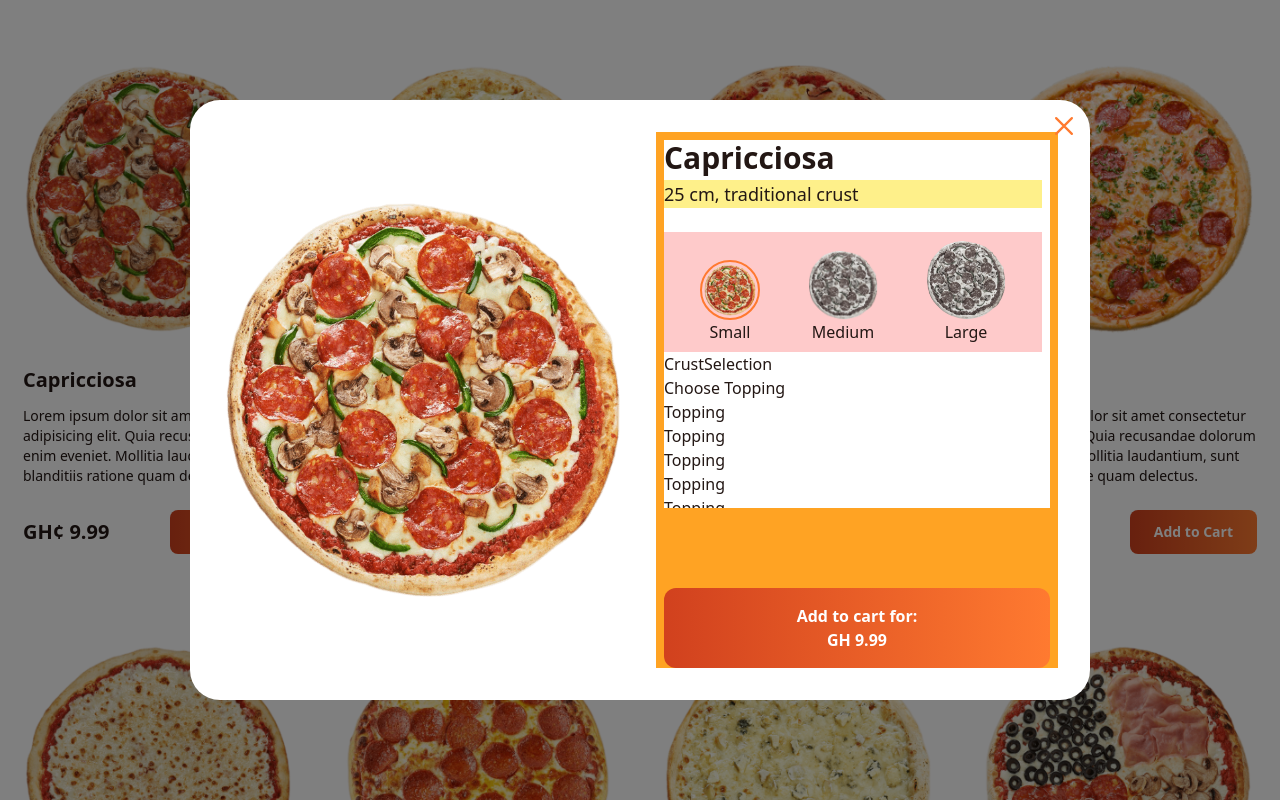
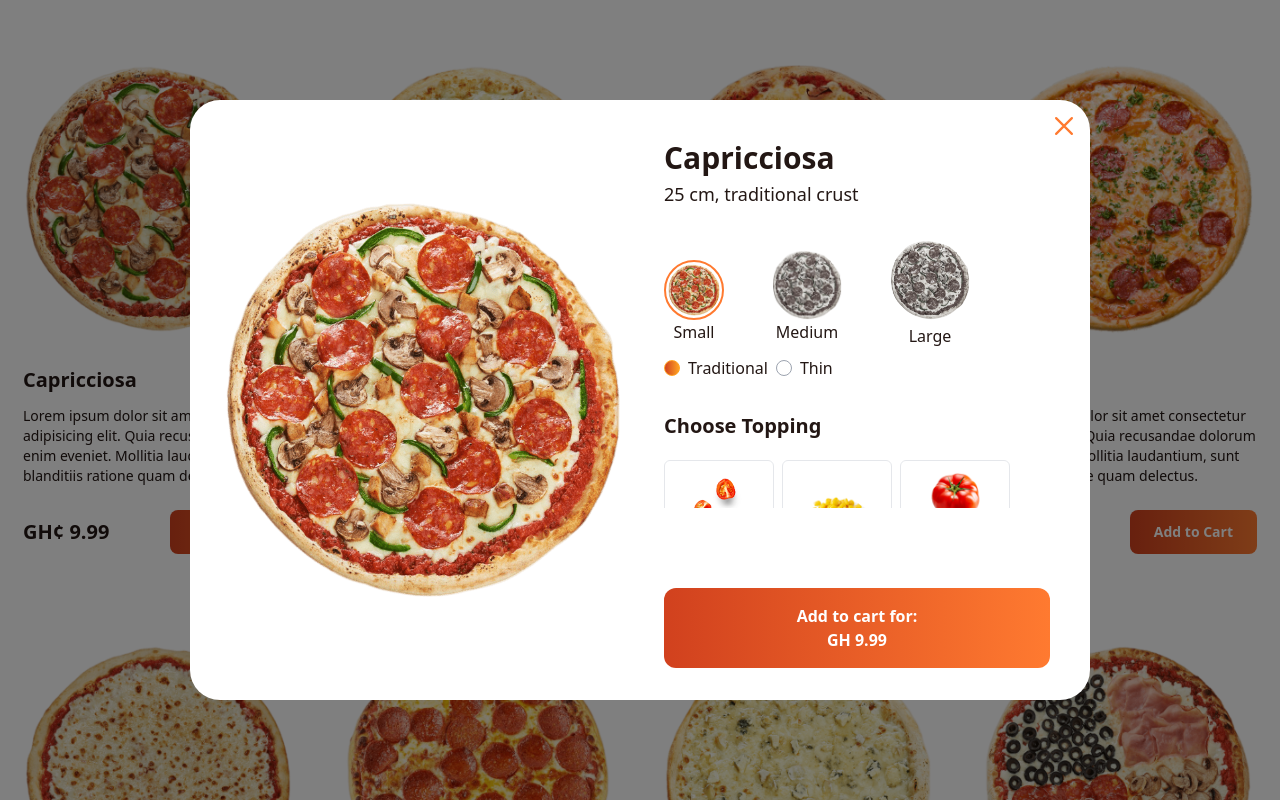
Before and after one commit to KingEmma7/king-pizza-shop, a Next.js app: page / in a window 1280 px wide. Both pictures are taken after a click on the picture 158 px from the left and 199 px from the top of the page. Shown: the top 800 px of the page. Built offline with nearby package versions, Linux system fonts and the light colour scheme.

Commit message:
completed modal ui

```diff
--- a/src/app/components/CrustSelection.js
+++ b/src/app/components/CrustSelection.js
@@ -1,5 +1,34 @@
-const CrustSelection = () => {
-  return <div>CrustSelection</div>;
+const CrustSelection = ({ crust, setCrust }) => {
+  return (
+    <div className=" flex justify-center items-center lg:justify-start">
+      <div className="flex gap-x-2 mb-8 cursor-pointer font-medium">
+        <label className="flex items-center gap-x-2 cursor-pointer">
+          <input
+            type="radio"
+            name="crust"
+            value="traditional"
+            checked={crust === "traditional"}
+            onChange={(e) => setCrust(e.target.value)}
+            className="appearance-none w-4 h-4 border border-gray-400 rounded-full checked:bg-gradient-to-r checked:from-primary checked:to-secondary checked:border-secondary cursor-pointer"
+          />
+          Traditional
+        </label>
+
+
+        <label className="flex items-center gap-x-2 cursor-pointer">
+          <input
+            type="radio"
+            name="crust"
+            value="thin"
+            checked={crust === "thin"}
+            onChange={(e) => setCrust(e.target.value)}
+            className="appearance-none w-4 h-4 border border-gray-400 rounded-full checked:bg-gradient-to-r checked:from-primary checked:to-secondary checked:border-secondary cursor-pointer"
+          />
+          Thin
+        </label>
+      </div>
+    </div>
+  );
 };
 
 export default CrustSelection;
--- a/src/app/components/PizzaDetails.js
+++ b/src/app/components/PizzaDetails.js
@@ -7,41 +7,48 @@
 const PizzaDetails = ({ pizza }) => {
   const [size, setSize] = useState("small");
   const [crust, setCrust] = useState("traditional");
-  const [topping, setTopping] = useState([]);
-  const [toppingPrice, setToppingPrice] = useState(0);
+  const [additionalTopping, setAdditionalTopping] = useState([]);
+  const [additionalToppingPrice, setAdditionalToppingPrice] = useState(0);
   const [price, setPrice] = useState(0);
 
   useEffect(() => {
     size === "small"
-      ? setPrice(parseFloat(pizza.priceSm + toppingPrice).toFixed(2))
+      ? setPrice(parseFloat(pizza.priceSm + additionalToppingPrice).toFixed(2))
       : size === "medium"
-      ? setPrice(parseFloat(pizza.priceMd + toppingPrice).toFixed(2))
+      ? setPrice(parseFloat(pizza.priceMd + additionalToppingPrice).toFixed(2))
       : size === "large"
-      ? setPrice(parseFloat(pizza.priceLg + toppingPrice).toFixed(2))
+      ? setPrice(parseFloat(pizza.priceLg + additionalToppingPrice).toFixed(2))
       : null;
-  }, []);
+  });
 
   useEffect(() => {
-    if (topping.length > 0) {
-      const toppingPrice = topping.reduce((a, c) => a + c.price, 0);
-      setToppingPrice(toppingPrice);
-    } else setToppingPrice(0);
-  }, [topping]);
+    if (additionalTopping.length > 0) {
+      const toppingPrice = additionalTopping.reduce((a, c) => a + c.price, 0);
+      setAdditionalToppingPrice(toppingPrice);
+    } else setAdditionalToppingPrice(0);
+  }, [additionalTopping]);
 
   return (
     <div className="flex flex-col lg:flex-row lg:gap-x-8 h-full md:p-8">
       <div className="lg:flex-1 flex justify-center items-center">
         <div className="max-w-[300px] lg:max-w-none mt-6 lg:mt-0">
-          <Image width={450} height={450} src={pizza.image} alt="" priority={1} className="mx-auto relative"/>
+          <Image
+            width={450}
+            height={450}
+            src={pizza.image}
+            alt=""
+            priority={1}
+            className="mx-auto relative"
+          />
         </div>
       </div>
 
-      <div className="bg-secondary flex flex-col flex-1">
+      <div className="flex flex-col flex-1">
         <div className="flex-1 p-2 text-center lg:text-left">
           <div className="flex-1 bg-white overflow-y-scroll h-[46vh] scrollbar-thin scrollbar-thumb-gray-200 scrollbar-track-white pr-2">
             <div className="font-semibold">
               <h2 className="capitalize text-3xl mb-1">{pizza.name}</h2>
-              <div className="bg-yellow-200 mb-6 text-lg font-medium">
+              <div className="mb-6 text-lg font-medium">
                 <span>
                   {size === "small"
                     ? "25 cm"
@@ -54,13 +61,20 @@
                 <span>, {crust} crust</span>
               </div>
             </div>
-            <SizeSelection pizza={pizza} size={size} setSize={setSize}  />
-            <CrustSelection />
+            <SizeSelection pizza={pizza} size={size} setSize={setSize} />
+            <CrustSelection crust={crust} setCrust={setCrust} />
 
-            <div>Choose Topping</div>
-            <div>
+            <div className="mb-4 text-xl font-semibold">Choose Topping</div>
+            <div className="flex flex-1 flex-wrap gap-2 py-1 justify-center lg:justify-start">
               {pizza.toppings?.map((topping, index) => {
-                return <Topping key={index} />;
+                return (
+                  <Topping
+                    topping={topping}
+                    additionalTopping={additionalTopping}
+                    setAdditionalTopping={setAdditionalTopping}
+                    key={index}
+                  />
+                );
               })}
             </div>
           </div>
--- a/src/app/components/SizeSelection.js
+++ b/src/app/components/SizeSelection.js
@@ -2,7 +2,7 @@
 
 const SizeSelection = ({ pizza, size, setSize }) => {
   return (
-    <div className="mx-auto max-w-sm bg-red-200 lg:max-w-none flex items-center justify-center">
+    <div className="mx-auto max-w-sm lg:max-w-none flex items-center justify-center lg:justify-start">
       <div className="flex gap-x-12 items-baseline mb0-10 font-medium">
         <label className=" flex flex-col items-center gap-x-2 py-2 cursor-pointer">
           <Image
@@ -60,7 +60,7 @@
               size === "large"
                 ? "border-2 border-orange p-[2px] rounded-full"
                 : "border-transparent filter saturate-[0.1]"
-            }`}
+            } mb-1`}
           />
           <input
             type="radio"
--- a/src/app/components/Topping.js
+++ b/src/app/components/Topping.js
@@ -1,5 +1,68 @@
-const Topping = () => {
-  return <div>Topping</div>;
+import { useState, useEffect } from "react";
+import Image from "next/image";
+import { IoMdCheckmark } from "react-icons/io";
+
+const Topping = ({ topping, additionalTopping, setAdditionalTopping }) => {
+  const [isChecked, setIsChecked] = useState(false);
+
+  const handleCheckBox = () => {
+    setIsChecked(!isChecked);
+  };
+
+  const handleTopping =()=>{
+    if (isChecked){
+      const newToppings = new Set([...additionalTopping, {...topping}])
+      setAdditionalTopping(Array.from(newToppings))
+    }
+    else {
+      const newToppings = additionalTopping.filter((toppingObj)=>{
+        return toppingObj.name !== topping.name
+      })
+
+      setAdditionalTopping(newToppings)
+    }
+  }
+
+  useEffect(()=>{
+    handleTopping()
+  },[isChecked])
+
+  return (
+    <div
+      className={`${
+        isChecked && "border-orange"
+      } w-full max-w-[110px] h-[140px] p-1 flex flex-col items-center justify-center border rounded-md bg-white relative`}
+    >
+      <Image
+        src={topping.image}
+        width={70}
+        height={70}
+        alt=""
+        className="mb-2"
+      />
+
+      <div className="text-sm capitalize text-center font-medium">
+        {topping.name}
+      </div>
+
+      <input
+        className="absolute w-full h-full opacity-0 cursor-pointer"
+        type="checkbox"
+        name=""
+        value=""
+        isChecked={isChecked}
+        onChange={handleCheckBox}
+      />
+
+      <div
+        className={`${
+          isChecked ? "opacity-100" : "opacity-0"
+        } absolute top-1 right-1`}
+      >
+        <IoMdCheckmark className="text-xl text-orange" />
+      </div>
+    </div>
+  );
 };
 
 export default Topping;
```
